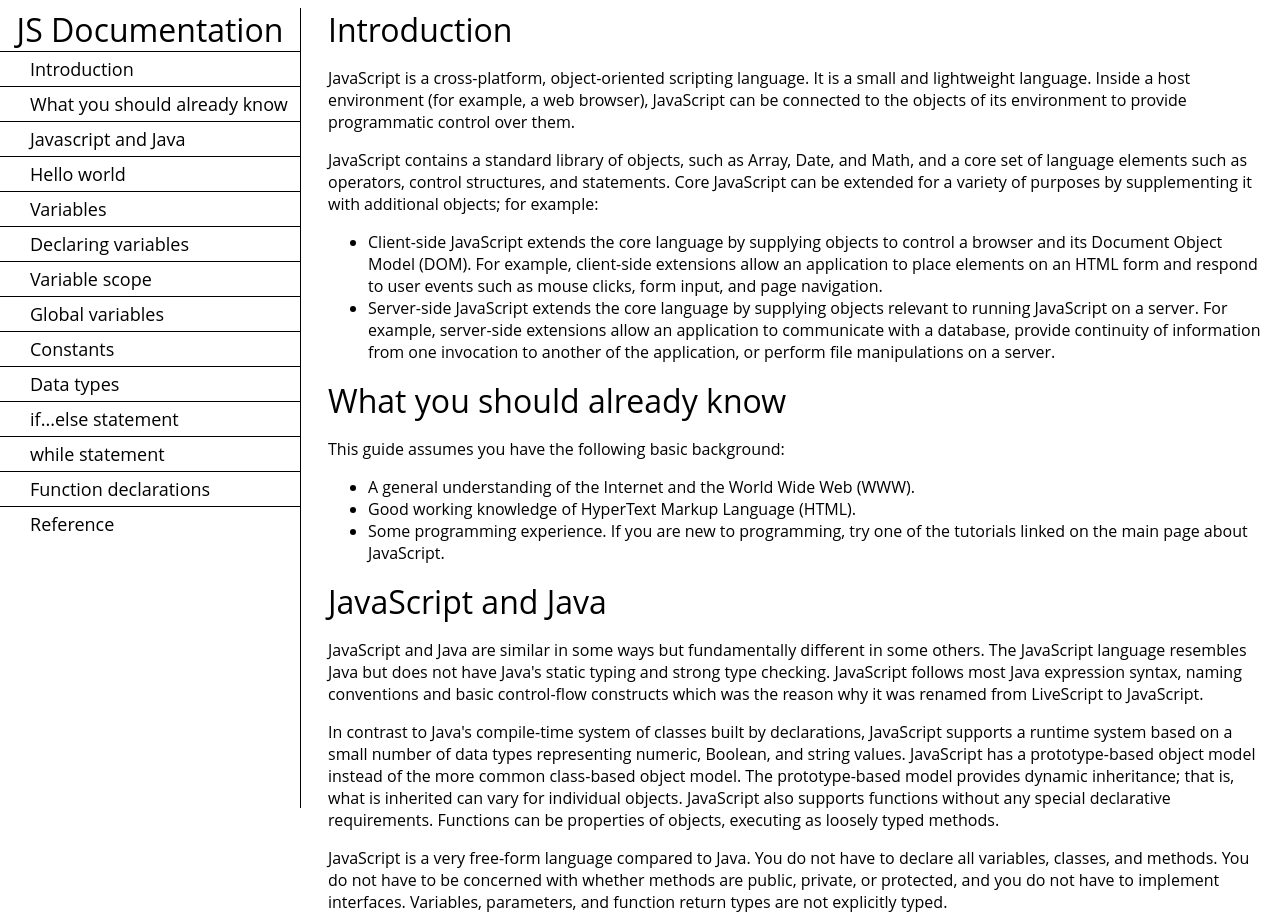
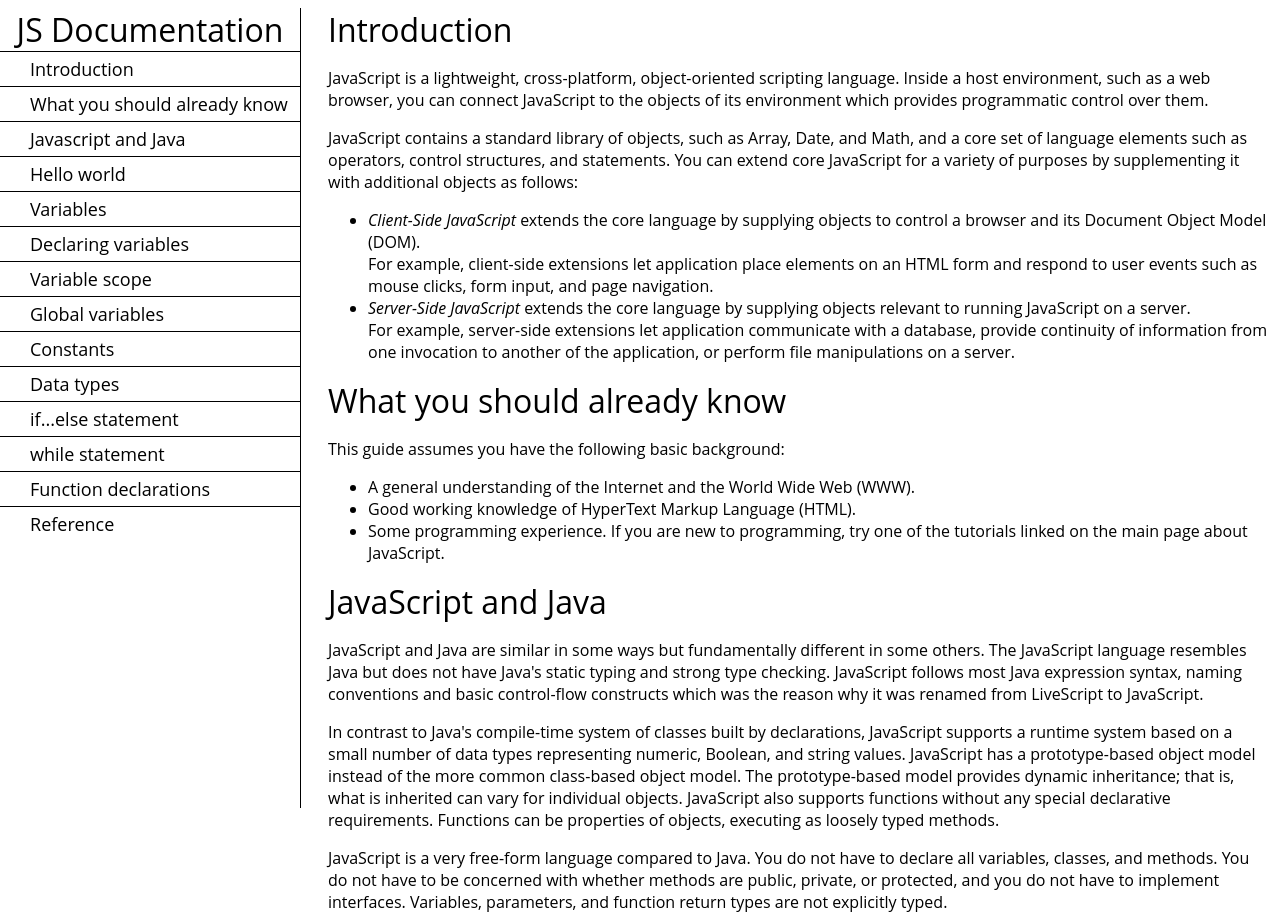
Before and after one commit to pwoznic/freeCodeCamp-Build-a-Technical-Documentation-Page, a plain HTML site: page index.html in a window 1280 px wide. Shown: the top 916 px of the page. Drawn offline with Linux system fonts and the light colour scheme.

Commit message:
Edited the Introduction

```diff
--- a/index.html
+++ b/index.html
@@ -27,11 +27,11 @@
 <main id="main-doc">
   <section id="Introduction" class="main-section">
    <header>Introduction</header>
-   <p>JavaScript is a cross-platform, object-oriented scripting language. It is a small and lightweight language. Inside a host environment (for example, a web browser), JavaScript can be connected to the objects of its environment to provide programmatic control over them.</p>
-   <p>JavaScript contains a standard library of objects, such as Array, Date, and Math, and a core set of language elements such as operators, control structures, and statements. Core JavaScript can be extended for a variety of purposes by supplementing it with additional objects; for example:</p>
+   <p>JavaScript is a lightweight, cross-platform, object-oriented scripting language. Inside a host environment, such as a web browser, you can connect JavaScript to the objects of its environment which provides programmatic control over them.</p>
+   <p>JavaScript contains a standard library of objects, such as Array, Date, and Math, and a core set of language elements such as operators, control structures, and statements. You can extend core JavaScript for a variety of purposes by supplementing it with additional objects as follows:</p>
    <ul>
-     <li>Client-side JavaScript extends the core language by supplying objects to control a browser and its Document Object Model (DOM). For example, client-side extensions allow an application to place elements on an HTML form and respond to user events such as mouse clicks, form input, and page navigation.</li>
-     <li>Server-side JavaScript extends the core language by supplying objects relevant to running JavaScript on a server. For example, server-side extensions allow an application to communicate with a database, provide continuity of information from one invocation to another of the application, or perform file manipulations on a server.</li>
+     <li><i>Client-Side JavaScript</i> extends the core language by supplying objects to control a browser and its Document Object Model (DOM). <br>For example, client-side extensions let application place elements on an HTML form and respond to user events such as mouse clicks, form input, and page navigation.</li>
+     <li><i>Server-Side JavaScript</i> extends the core language by supplying objects relevant to running JavaScript on a server.<br> For example, server-side extensions let application communicate with a database, provide continuity of information from one invocation to another of the application, or perform file manipulations on a server.</li>
    </ul>
   </section> <!--end of doc section -->
   <section id="What_you_should_already_know" class="main-section">
```
